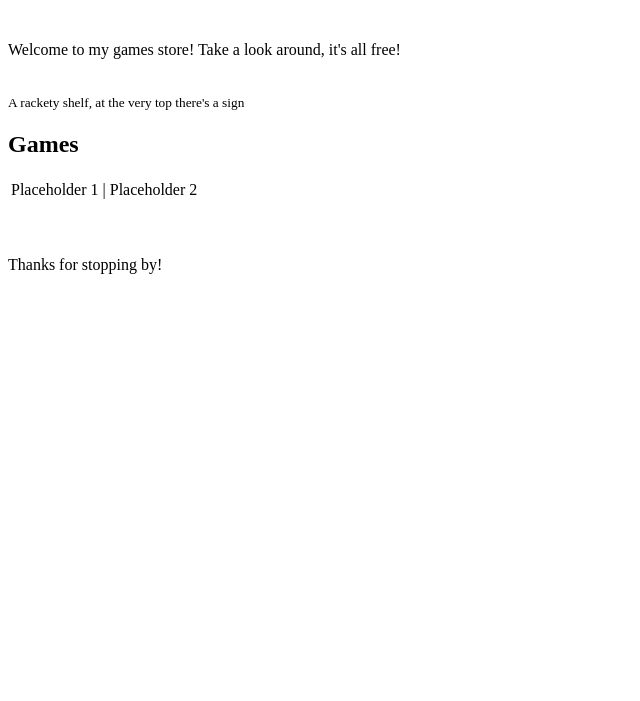
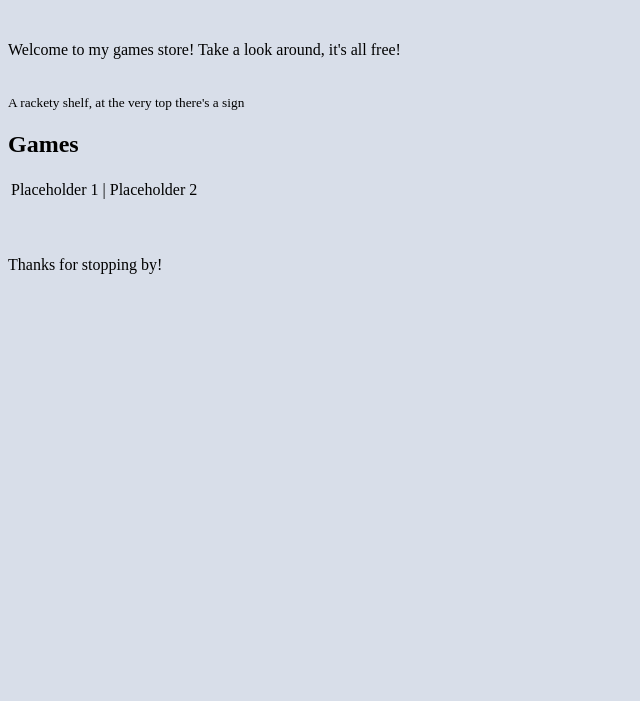
Before and after one commit to fnurk/fnurk.github.io, a plain HTML site: page index.html in a window 1280 px wide. Shown: the part 99-800 px from the top of the page, without its empty margins (0-640 px from the left). Drawn offline with Linux system fonts and the light colour scheme.

Commit message:
lessens eyesore :>

```diff
--- a/index.html
+++ b/index.html
@@ -1,6 +1,6 @@
 <!DOCTYPE html>
 <html>
-	<body>
+	<body style="background-color:#d8dee9">
 		<small>Imagine a wooden sign, squeaking as it hangs by two rusty chains. It reads:</small>
 		<h1>fnurk's own games store</h1>
 		<br>
```
